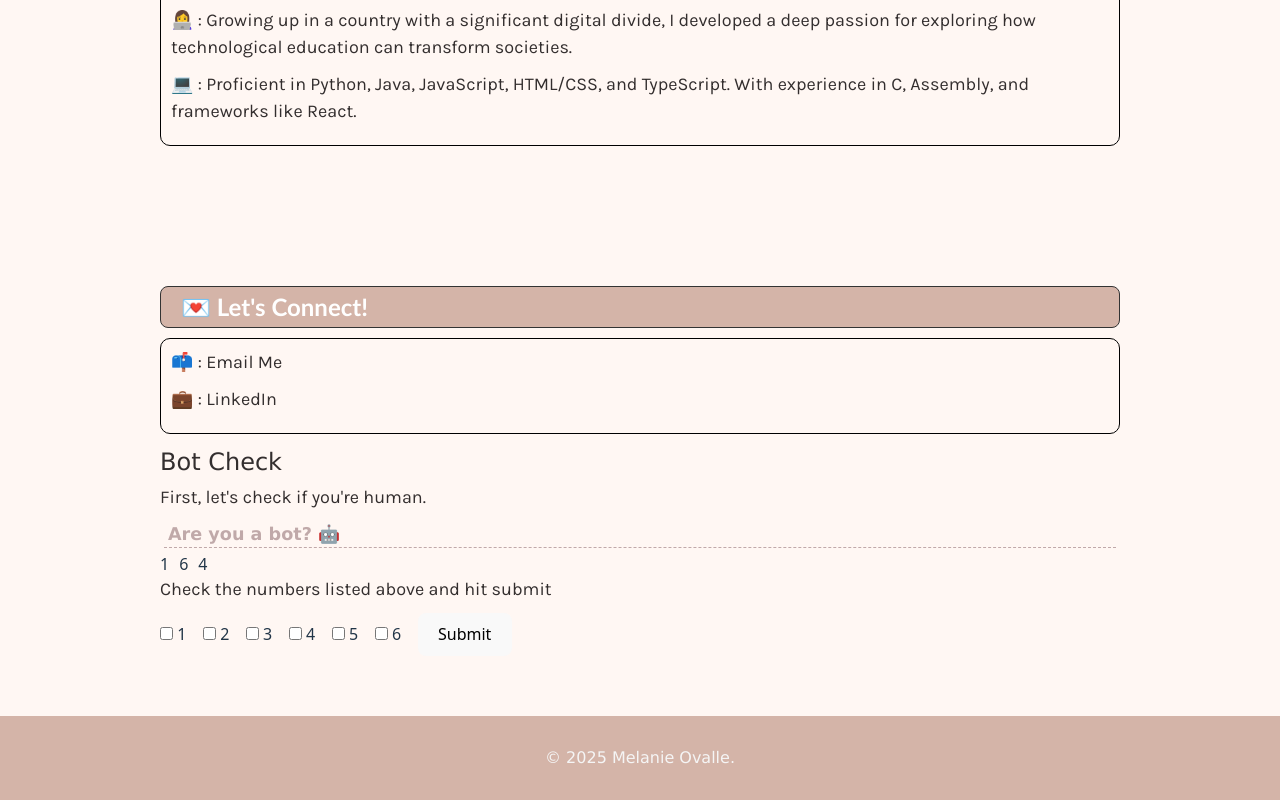
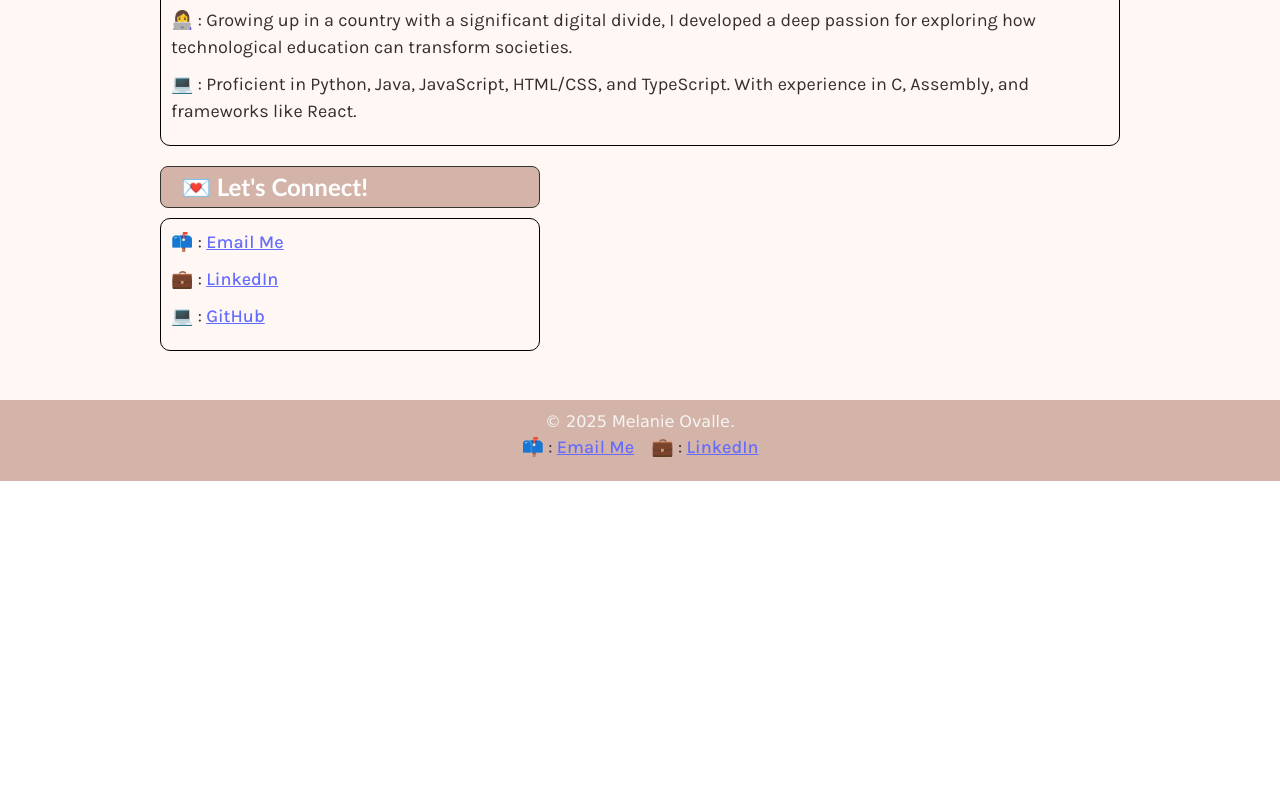
Before and after one commit to melanieovalle/melanies_portfolio, a React (Vite) app: page / in a window 1280 px wide. Shown: the part 533-1333 px from the top of the page. After the commit the page ends 1014 px from the top, so only its background shows below. Built offline with nearby package versions, Linux system fonts and the light colour scheme.

Commit message:
updated footer, email, and linkedin links

```diff
--- a/src/App.css
+++ b/src/App.css
@@ -211,7 +211,9 @@ p {
 }
 
 
-/* Project Section Styles */
+/*** Project Section Styles ***/
+
+/** Home Section Styles **/
 .home-info {
  display: flex;
  flex-direction: column;
@@ -220,7 +222,14 @@ p {
  margin-top: 10px;
 }
 
+.home-updates-container {
+  display: flex;
+  justify-content: space-between;
 
+}
+
+
+/** Projects Section Styles **/
 .projects-container {
  display: flex;
  flex-direction: column;
@@ -257,6 +266,7 @@ p {
 }
 
 
+/** Education Section Styles **/
 .education-container {
  display: flex;
  flex-direction: column;
@@ -301,6 +311,7 @@ p {
   box-shadow: 0 8px 40px 10px #d4b4a8;
 }
 
+/** Experience Section Styles **/
 .experience-wraper {
   display: flex;
   flex-direction: column;
@@ -321,11 +332,14 @@ p {
   /* box-shadow: 0 8px 40px 10px #332e2e; */
   box-shadow: 0 8px 40px 10px #d4b4a8;
 }
+
+/** Contact Section Styles **/
 .contact-container {
  display: flex;
  flex-direction: column;
  justify-content: space-between;
- width: 100%;
+ /* width: 75vw; */
+ width: clamp(200px, 380px, 400px);
 }
 
 /* Styles for Unordered Lists */
@@ -339,17 +353,20 @@ ul {
 
 /* Footer Styles */
 .logon-footer {
-  background-color: #d4b4a8;
   display: flex;
+  flex-direction: column;
+  align-items: center;
   justify-content: center;
-  position:absolute;
-  padding: 30px;
+  position: absolute;
+  /* padding: 20px; */
   bottom: 0;
   left:0;
   width: 100%;
-  color: whitesmoke;
+  color: whitesmoke !important;
   margin-top: 10px;
-  font-family: 'Verdana';
+  padding: 10px 0;
+  font-family: Verdana, Geneva, Tahoma, sans-serif;
+  background-color: #d4b4a8;
 }
 
 
@@ -364,7 +381,7 @@ ul {
   width: 100vw;
   height: 100vh;
   background-color: rgba(244, 226, 220, 0.95);
-  z-index: 9999;
+  z-index: 9999 !important;
 }
 
 .bot-check-modal {
--- a/src/components/blog.tsx
+++ b/src/components/blog.tsx
@@ -1,9 +1,23 @@
-function DisplayBlog() {
+import bowdoinImg from '../assets/bowdoin.jpg';
+
+export function DisplayBlogPreview() {
+    return(
+        <div>
+                <div className="text-box">
+                    📝 Read my blogs!
+                </div>
+                <div className="large-box">
+                    <img src={bowdoinImg} alt="Bowdoin College Picture" style={{cursor: 'pointer', width: '40%'}} />
+                </div>
+
+        </div>
+    )
+}
+
+export function DisplayBlog() {
     return(
         <div>
 
         </div>
     )
 }
-
-export default DisplayBlog;
--- a/src/components/contact.tsx
+++ b/src/components/contact.tsx
@@ -1,16 +1,46 @@
+
 function DisplayContact() {
     return(
-        <div className="page-wrapper">
+        // <div className="page-wrapper">
             <div className="contact-container">
-            <div className="text-box">
-            💌 Let's Connect!
+                <div className="text-box">
+                    💌 Let's Connect!
+                </div>
+                <div className="large-box">
+                    {/* %20: spaces | %0A: line breaks */}
+                    <p>
+                        📫 : <a
+                            href="mailto:melanieovalle008@gmail.com?subject=Let's%20Connect&body=Hi%20Melanie%2C%0A%0AI%20wanted%20to%20reach%20out%20and..."
+                            target="_blank"
+                            rel="noopener noreferrer"
+                            className="text-blue-500 underline"
+                        >
+                            Email Me
+                        </a>
+                    </p>
+                    <p>
+                        💼 : <a
+                            href="https://www.linkedin.com/in/melanie-ovalle-a25609310/"
+                            target="_blank"
+                            rel="noopener noreferrer"
+                            className="text-blue-500 underline"
+                        >
+                            LinkedIn
+                        </a>
+                    </p>
+                    <p>
+                        💻 : <a
+                            href="https://github.com/melanieovalle"
+                            target="_blank"
+                            rel="noopener noreferrer"
+                            className="text-blue-500 underline"
+                        >
+                            GitHub
+                        </a>
+                    </p>
+                </div>
             </div>
-            <div className="large-box">
-            <p>📫 : Email Me</p>
-            <p>💼 : LinkedIn</p>
-            </div>
-        </div>
-       </div>
+        // </div>
     )
 }
 
--- a/src/components/footer.tsx
+++ b/src/components/footer.tsx
@@ -1,10 +1,35 @@
 import '../App.css'
+
 function Footer() {
     return(
         <div className='page-wrapper'>
             <div className='logon-footer'>
                 &copy; 2025 Melanie Ovalle.
+                <br/>
+                <span className='flex gap-4'>
+                    <p>
+                        📫 : <a
+                            href="mailto:melanieovalle008@gmail.com?subject=Let's%20Connect&body=Hi%20Melanie%2C%0A%0AI%20wanted%20to%20reach%20out%20and..."
+                            target="_blank"
+                            rel="noopener noreferrer"
+                            className="text-blue-500 underline"
+                        >
+                            Email Me
+                        </a>
+                    </p>
+                    <p>
+                        &nbsp;&nbsp;&nbsp;&nbsp;💼 : <a
+                            href="https://www.linkedin.com/in/melanie-ovalle-a25609310/"
+                            target="_blank"
+                            rel="noopener noreferrer"
+                            className="text-blue-500 underline"
+                        >
+                            LinkedIn
+                        </a>
+                    </p>
+                </span>
             </div>
+
         </div>
     )
 }
--- a/src/components/home.tsx
+++ b/src/components/home.tsx
@@ -1,10 +1,9 @@
 import profilePic from '../assets/profile_pic.png';
 import DisplayContact from './contact';
-import GetBotCheckNums from './botCheck';
-import {useState} from 'react';
+// import { DisplayBlogPreview } from './blog';
+import bowdoinImg from '../assets/bowdoin.jpg';
 
 function DisplayHome() {
-    const [botCheckPassed, setBotCheckPassed] = useState(false);
 
     return(
         <div className='page-wrapper'>
@@ -43,19 +42,11 @@ function DisplayHome() {
                     </div>
                 </div>
             </main>
-            <DisplayContact/>
-
-
-            {/* Bot check */}
-            <div className="">
-                <h2>Bot Check</h2>
-                <p>First, let&apos;s check if you&apos;re human.</p>
-
-                <GetBotCheckNums
-                setBotCheckPassed={setBotCheckPassed}
-                />
-                <br></br>
-            </div>
+            {/* <div className='home-updates-container'> */}
+                <DisplayContact/>
+                {/* <img src={bowdoinImg} alt="Bowdoin College Picture" style={{cursor: 'pointer', width: 'clamp(100px, 200px, 400px)'}} /> */}
+                {/* <DisplayBlogPreview/> */}
+            {/* </div> */}
 
         </div>
 
--- a/src/navbar/navbar.tsx
+++ b/src/navbar/navbar.tsx
@@ -34,6 +34,11 @@ function WebsiteNavbar() {
             setPendingRoute(null);      // Clear the pending route
         }
     }, [botCheckPassed, pendingRoute, navigate]);
+
+    useEffect(() => {
+        console.log('SHOW BOT CHECK?', showBotCheck);
+    }, [showBotCheck]);
+
 
     return (
         <nav className= 'navbar'>
@@ -73,12 +78,6 @@ function WebsiteNavbar() {
                         className={({ isActive }) => isActive ? 'nav-link active' : 'nav-link'}>
                         Blog
                     </NavLink>
-                    <NavLink to="/contact"
-                        // onClick={() => setNavToggle(false)}
-                        onClick={(e) => handleProtectedNavClick(e, "/contact")}
-                        className={({ isActive }) => isActive ? 'nav-link active' : 'nav-link'}>
-                        Contact
-                    </NavLink>
                 </div>
 
             {/* <div className={`navbar-contact ${navToggle ? 'active' : ''}`}>
```
